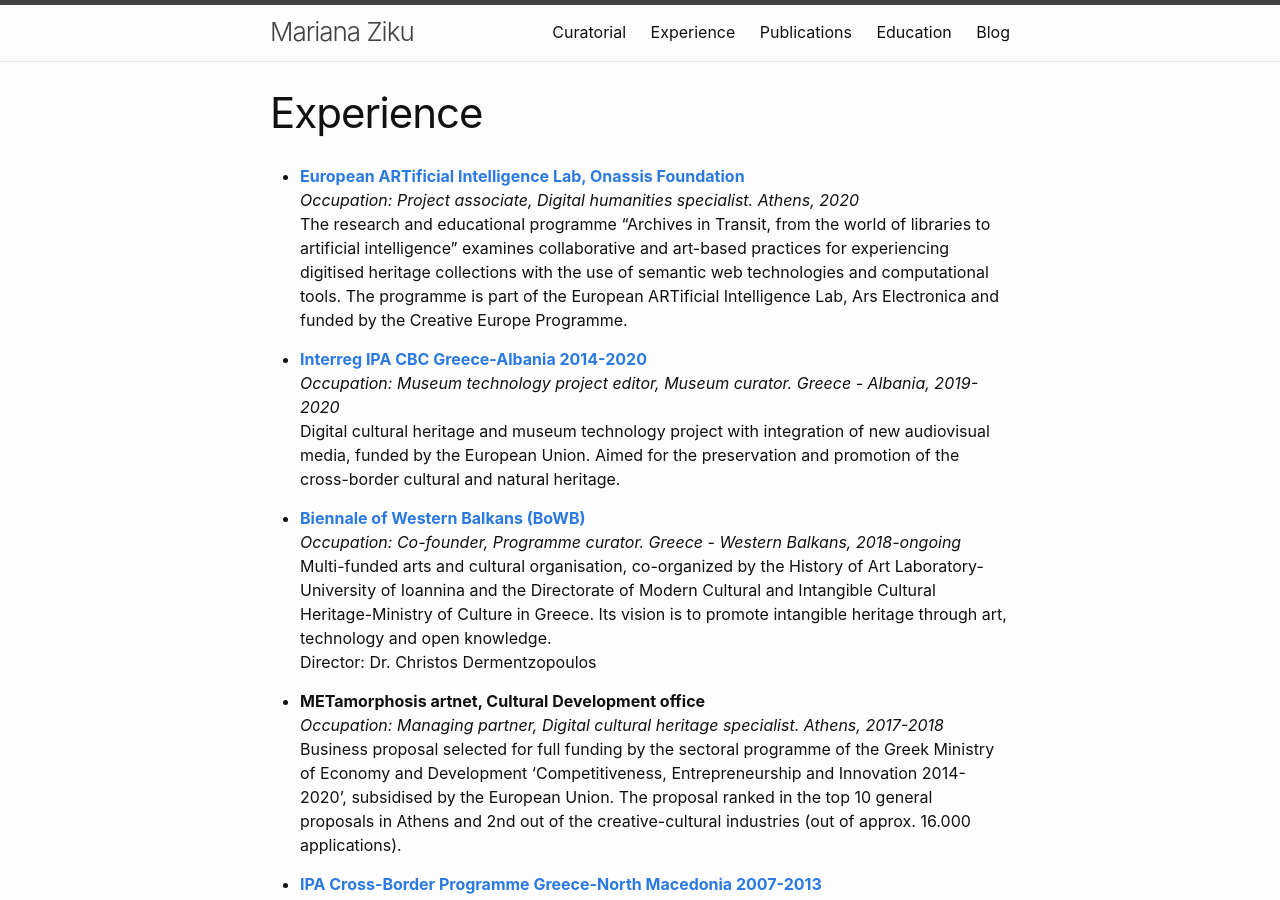
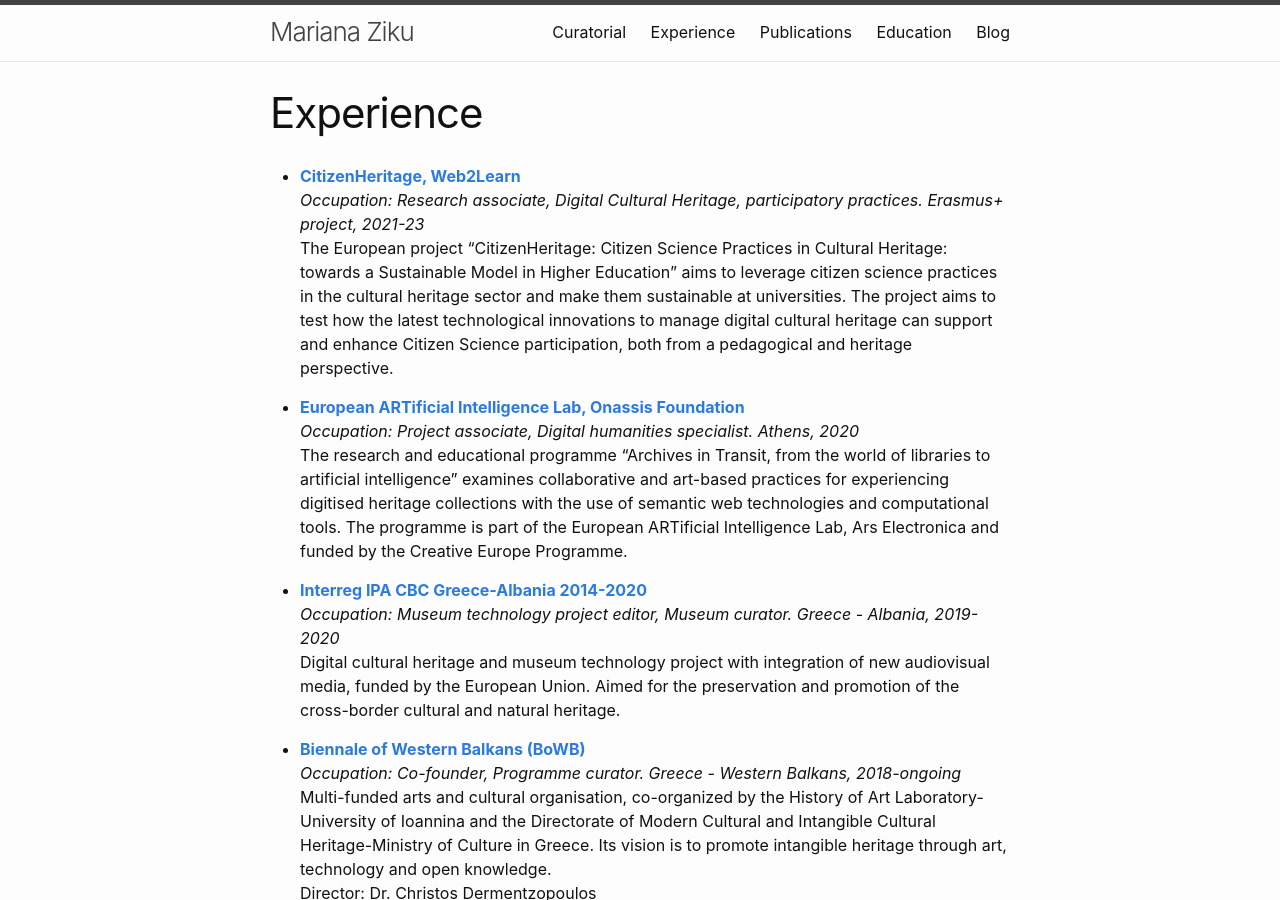
Before and after one commit to mziku/mziku.github.io, a Jekyll site: the page built from experience.md, in a window 1280 px wide and 900 px high. Built offline with Jekyll 4.4.1, drawn with Linux system fonts in a browser that asks for light colours.

Commit message:
Update experience.md

```diff
--- a/experience.md
+++ b/experience.md
@@ -4,6 +4,9 @@
 permalink: /experience/
 navigation_weight: 2
 ---
++ [**CitizenHeritage, Web2Learn**](https://www.citizenheritage.eu)
+*Occupation: Research associate, Digital Cultural Heritage, participatory practices. Erasmus+ project, 2021-23*
+The European project "CitizenHeritage: Citizen Science Practices in Cultural Heritage: towards a Sustainable Model in Higher Education" aims to leverage citizen science practices in the cultural heritage sector and make them sustainable at universities. The project aims to test how the latest technological innovations to manage digital cultural heritage can support and enhance Citizen Science participation, both from a pedagogical and heritage perspective.
 
 + [**European ARTificial Intelligence Lab, Onassis Foundation**](https://ars.electronica.art/ailab/en)
 *Occupation: Project associate, Digital humanities specialist. Athens, 2020*
```
